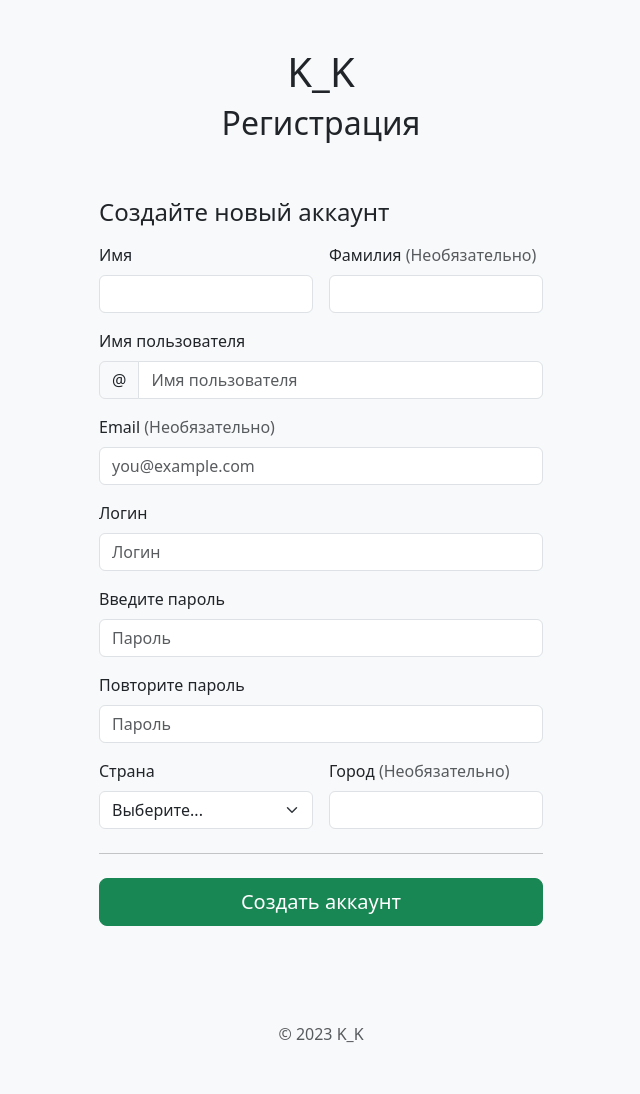
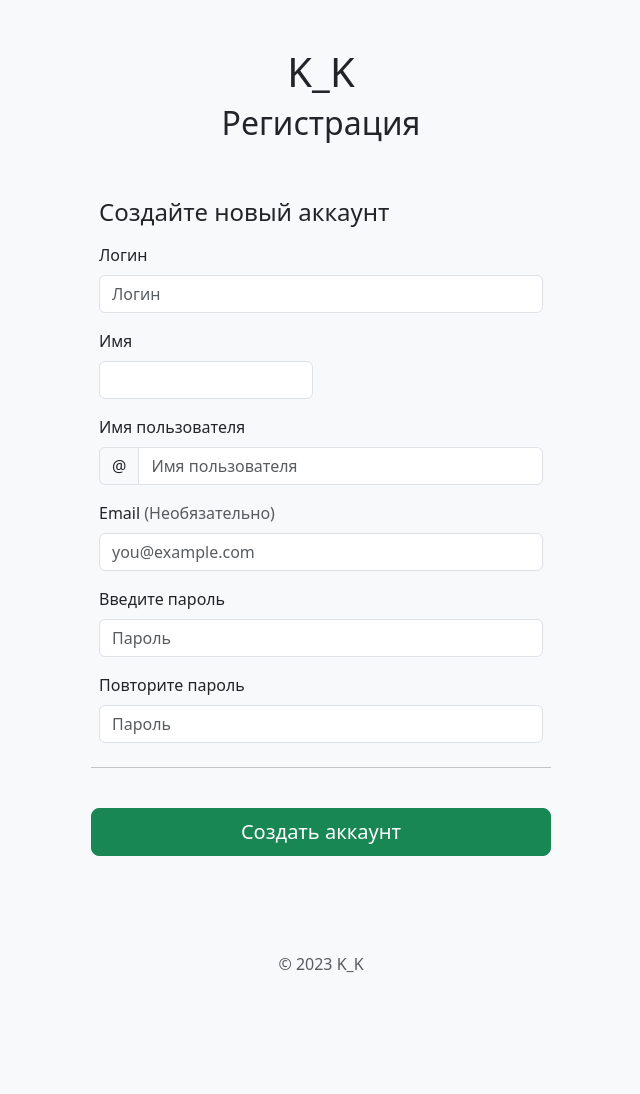
Before and after one commit to EvilAv/un_twitter, a Django app: template un_twitter/templates/custom_users/signup.html in a window 1280 px wide. Shown: the whole page, without its empty margins (319-959 px from the left). After the commit the page ends 973 px from the top, so only its background shows below. Run offline with Django 4.2, Linux system fonts and the light colour scheme; the template is opened without the code that fills it: values that come from a table or form of the project are taken from there, others are empty; parts of the project's set-up code (start-up, migrations or seed data) failed here and were passed over; some libraries are stand-ins or nearby versions.

Commit message:
add full login/signup system

```diff
--- a/un_twitter/custom_users/forms.py
+++ b/un_twitter/custom_users/forms.py
@@ -0,0 +1,10 @@
+from django.contrib.auth.forms import UserCreationForm
+from .models import CustomUser
+
+
+class SignUpForm(UserCreationForm):
+    class Meta:
+        model = CustomUser
+        fields = [
+            'username', 'password1', 'password2', 'main_name', 'nickname', 'email'
+        ]
--- a/un_twitter/custom_users/models.py
+++ b/un_twitter/custom_users/models.py
@@ -4,7 +4,7 @@ from django.contrib.auth.models import AbstractUser
 
 # Create your models here.
 
-
+# for test user password -> 0SCh^Ok37Rm%
 class CustomUser(AbstractUser):
     bio = models.TextField(max_length=255, null=True, blank=True)
     # username we will use like login
--- a/un_twitter/custom_users/urls.py
+++ b/un_twitter/custom_users/urls.py
@@ -1,7 +1,9 @@
-from django.urls import path, include
+from django.urls import path
+from django.contrib.auth import views as auth_views
 from . import views
 
 urlpatterns = [
-    path('signup', views.signup, name='signup'),
-    path('login', views.login, name='login'),
+    path('signup/', views.signup, name='signup'),
+    path('login/', auth_views.LoginView.as_view(template_name='custom_users/login.html'), name='login'),
+    path('logout/', auth_views.LogoutView.as_view(), name='logout')
 ]
--- a/un_twitter/templates/custom_users/signup.html
+++ b/un_twitter/templates/custom_users/signup.html
@@ -3,16 +3,11 @@
   <head>
     <meta charset="utf-8">
     <meta name="viewport" content="width=device-width, initial-scale=1">
-    <title>Register</title>
+    <title>K_K | Регистрация</title>
 
     {% load static %}
     <link rel="stylesheet" href="{% static 'css/bootstrap.min.css' %}">
     <link rel="stylesheet" href="{% static 'css/custom_users/signup.css' %}">
-
-    <style>
-
-    </style>
-
 
   </head>
   <body class="bg-light">
@@ -29,29 +24,40 @@
 
       <div class="col-md-4 col-lg-6">
         <h4 class="mb-3">Создайте новый аккаунт</h4>
-        <form class="needs-validation" novalidate>
+        <form method="post" action="">
+          {% csrf_token %}
+<!--          пример изначального шаблона всегда есть в папке legacy-->
           <div class="row g-3">
+            <div class="col-12">
+              <label class="form-label">Логин</label>
+              <input type="text" class="form-control" placeholder="Логин" name="username">
+              <div class="invalid-feedback">
+                Введите корректный логин.
+              </div>
+            </div>
+
+
             <div class="col-sm-6">
-              <label for="firstName" class="form-label">Имя</label>
-              <input type="text" class="form-control" id="firstName" placeholder="" value="" required>
+              <label class="form-label">Имя</label>
+              <input type="text" class="form-control" name="nickname">
               <div class="invalid-feedback">
                 Введите корректное имя.
               </div>
             </div>
 
-            <div class="col-sm-6">
-              <label for="lastName" class="form-label">Фамилия <span class="text-muted">(Необязательно)</span></label>
-              <input type="text" class="form-control" id="lastName" placeholder="" value="">
-              <div class="invalid-feedback">
-                Введите корректную фамилию.
-              </div>
-            </div>
+<!--            <div class="col-sm-6">-->
+<!--              <label for="lastName" class="form-label">Фамилия <span class="text-muted">(Необязательно)</span></label>-->
+<!--              <input type="text" class="form-control" id="lastName" placeholder="" value="">-->
+<!--              <div class="invalid-feedback">-->
+<!--                Введите корректную фамилию.-->
+<!--              </div>-->
+<!--            </div>-->
 
             <div class="col-12">
-              <label for="username" class="form-label">Имя пользователя</label>
+              <label class="form-label">Имя пользователя</label>
               <div class="input-group has-validation">
                 <span class="input-group-text">@</span>
-                <input type="text" class="form-control" id="username" placeholder="Имя пользователя" required>
+                <input type="text" class="form-control" placeholder="Имя пользователя" name="main_name">
               <div class="invalid-feedback">
                   Введите уникальное имя пользователя.
                 </div>
@@ -59,58 +65,60 @@
             </div>
 
             <div class="col-12">
-              <label for="email" class="form-label">Email <span class="text-muted">(Необязательно)</span></label>
-              <input type="email" class="form-control" id="email" placeholder="you@example.com">
+              <label class="form-label">Email <span class="text-muted">(Необязательно)</span></label>
+              <input type="email" class="form-control" name="email" placeholder="you@example.com">
               <div class="invalid-feedback">
                 Введите корректный e-mail.
               </div>
             </div>
 
-            <div class="col-12">
-              <label for="login" class="form-label">Логин</label>
-              <input type="text" class="form-control" id="login" placeholder="Логин" required>
-              <div class="invalid-feedback">
-                Введите корректный логин.
-              </div>
-            </div>
 
             <div class="col-12">
-              <label for="password_1" class="form-label">Введите пароль</label>
-              <input type="password" class="form-control" id="password_1" placeholder="Пароль" required>
+              <label  class="form-label">Введите пароль</label>
+              <input type="password" class="form-control" placeholder="Пароль" name="password1">
               <div class="invalid-feedback">
                 Введите корректный пароль.
               </div>
             </div>
 
             <div class="col-12">
-              <label for="password_2" class="form-label">Повторите пароль</label>
-              <input type="password" class="form-control" id="password_2" placeholder="Пароль" required>
+              <label class="form-label">Повторите пароль</label>
+              <input type="password" class="form-control" placeholder="Пароль" name="password2">
               <div class="invalid-feedback">
                 Пароль не совпадает.
               </div>
             </div>
 
-            <div class="col-md-6">
-              <label for="country" class="form-label">Страна</label>
-              <select class="form-select" id="country" required>
-                <option value="">Выберите...</option>
-                <option>Великобритания</option>
-                <option>Россия</option>
-                <option>Япония</option>
-              </select>
-              <div class="invalid-feedback">
-                Выберите страну.
-              </div>
-            </div>
+<!--            <div class="col-md-6">-->
+<!--              <label for="country" class="form-label">Страна</label>-->
+<!--              <select class="form-select" id="country" required>-->
+<!--                <option value="">Выберите...</option>-->
+<!--                <option>Великобритания</option>-->
+<!--                <option>Россия</option>-->
+<!--                <option>Япония</option>-->
+<!--              </select>-->
+<!--              <div class="invalid-feedback">-->
+<!--                Выберите страну.-->
+<!--              </div>-->
+<!--            </div>-->
 
-            <div class="col-md-6">
-              <label for="city" class="form-label">Город <span class="text-muted">(Необязательно)</span></label>
-              <input type="text" class="form-control" id="city" placeholder="" value="">
-              <div class="invalid-feedback">
-                Введите название города.
-              </div>
-            </div>
-          </div>
+<!--            <div class="col-md-6">-->
+<!--              <label for="city" class="form-label">Город <span class="text-muted">(Необязательно)</span></label>-->
+<!--              <input type="text" class="form-control" id="city" placeholder="" value="">-->
+<!--              <div class="invalid-feedback">-->
+<!--                Введите название города.-->
+<!--              </div>-->
+<!--            </div>-->
+<!--          </div>-->
+            {% if form.errors %}
+              {% for fields in form %}
+                {% for error in fields.errors %}
+                  <div class="text-danger">
+                    <p class="">{{ error|escape }}</p>
+                  </div>
+                {% endfor %}
+              {% endfor %}
+            {% endif %}
 
           <hr class="my-4">
 
--- a/un_twitter/un_twitter/settings.py
+++ b/un_twitter/un_twitter/settings.py
@@ -51,6 +51,9 @@ INSTALLED_APPS = [
 ]
 
 AUTH_USER_MODEL = 'custom_users.CustomUser'
+
+LOGOUT_REDIRECT_URL = '/'
+LOGIN_REDIRECT_URL = '/'
 
 MIDDLEWARE = [
     'django.middleware.security.SecurityMiddleware',
```
Also changed, not shown: un_twitter/custom_users/views.py (+13 -4 lines), un_twitter/static/css/custom_users/login.css (+38 -0 lines), un_twitter/templates/base.html (+5 -5 lines), un_twitter/templates/custom_users/login.html (+16 -46 lines).
